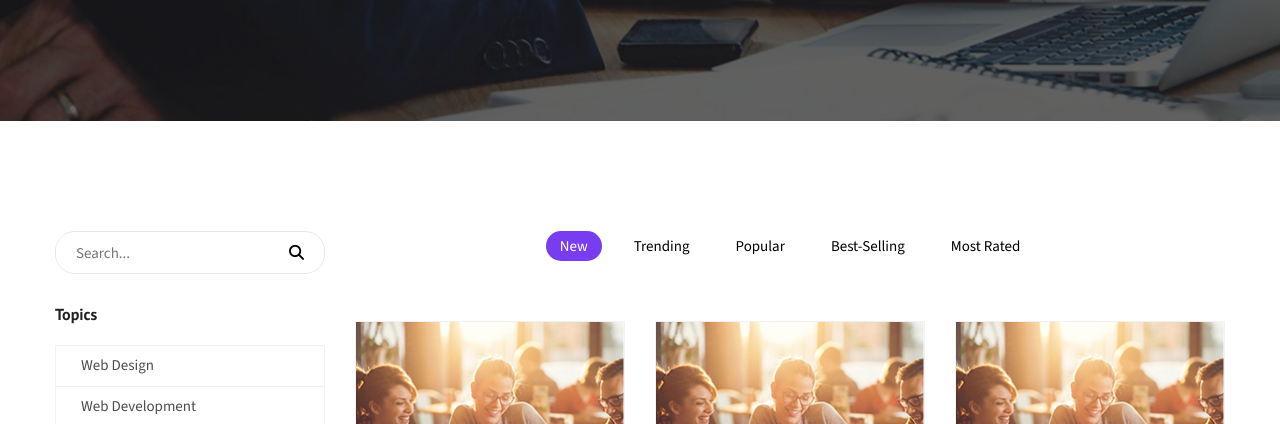
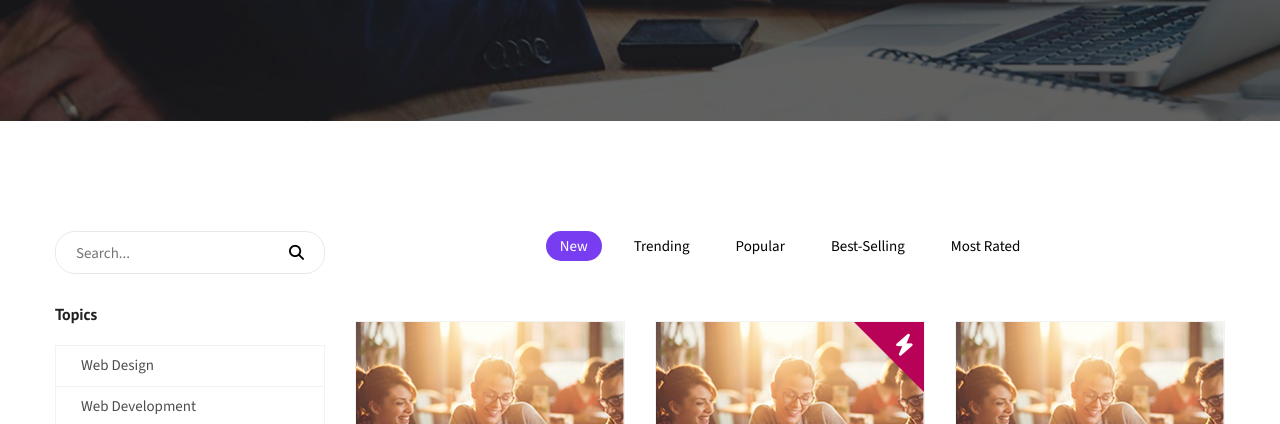
Before and after one commit to willvn2021/Fullstack_LeMinhHiep_F8-zoom-day-7, a plain HTML site: page courses.html in a window 1280 px wide. Shown: the part 375-799 px from the top of the page. Drawn offline with nearby package versions, Linux system fonts and the light colour scheme.

Commit message:
Bài tập 8.1: Cập nhật hiệu ứng Transition, Transform, Postion (Fix 1)

```diff
--- a/assets/css/styles.css
+++ b/assets/css/styles.css
@@ -255,9 +255,32 @@ h1.heading {
 }
 
 .course-item .thumb-wrapper {
+    position: relative;
     display: block;
     aspect-ratio: 1 / 0.8;
     overflow: hidden;
+}
+
+.ribbon {
+    position: absolute;
+    display: block;
+    top: 0;
+    right: 0;
+    width: 0;
+    height: 0;
+    border-top: 70px solid var(--primary-color);
+    border-left: 70px solid transparent;
+}
+
+.ribbon::before {
+    content: "\f0e7";
+    font-family: "Font Awesome 5 Free";
+    font-weight: 600;
+    position: absolute;
+    bottom: 32px;
+    right: 10px;
+    font-size: 22px;
+    color: var(--white);
 }
 
 .course-item .course-thumb {
--- a/courses.html
+++ b/courses.html
@@ -222,8 +222,9 @@
                                     <img
                                         src="./assets/img/courses-img-1.jpg"
                                         alt=""
-                                        class="course-thumb hot-course"
+                                        class="course-thumb"
                                     />
+                                    <div class="ribbon"></div>
                                 </a>
                                 <div class="course-info">
                                     <h3 class="course-title">
@@ -299,6 +300,7 @@
                                         alt=""
                                         class="course-thumb"
                                     />
+                                    <div class="ribbon"></div>
                                 </a>
                                 <div class="course-info">
                                     <h3 class="course-title">
@@ -489,6 +491,7 @@
                                         alt=""
                                         class="course-thumb"
                                     />
+                                    <div class="ribbon"></div>
                                 </a>
                                 <div class="course-info">
                                     <h3 class="course-title">
```
